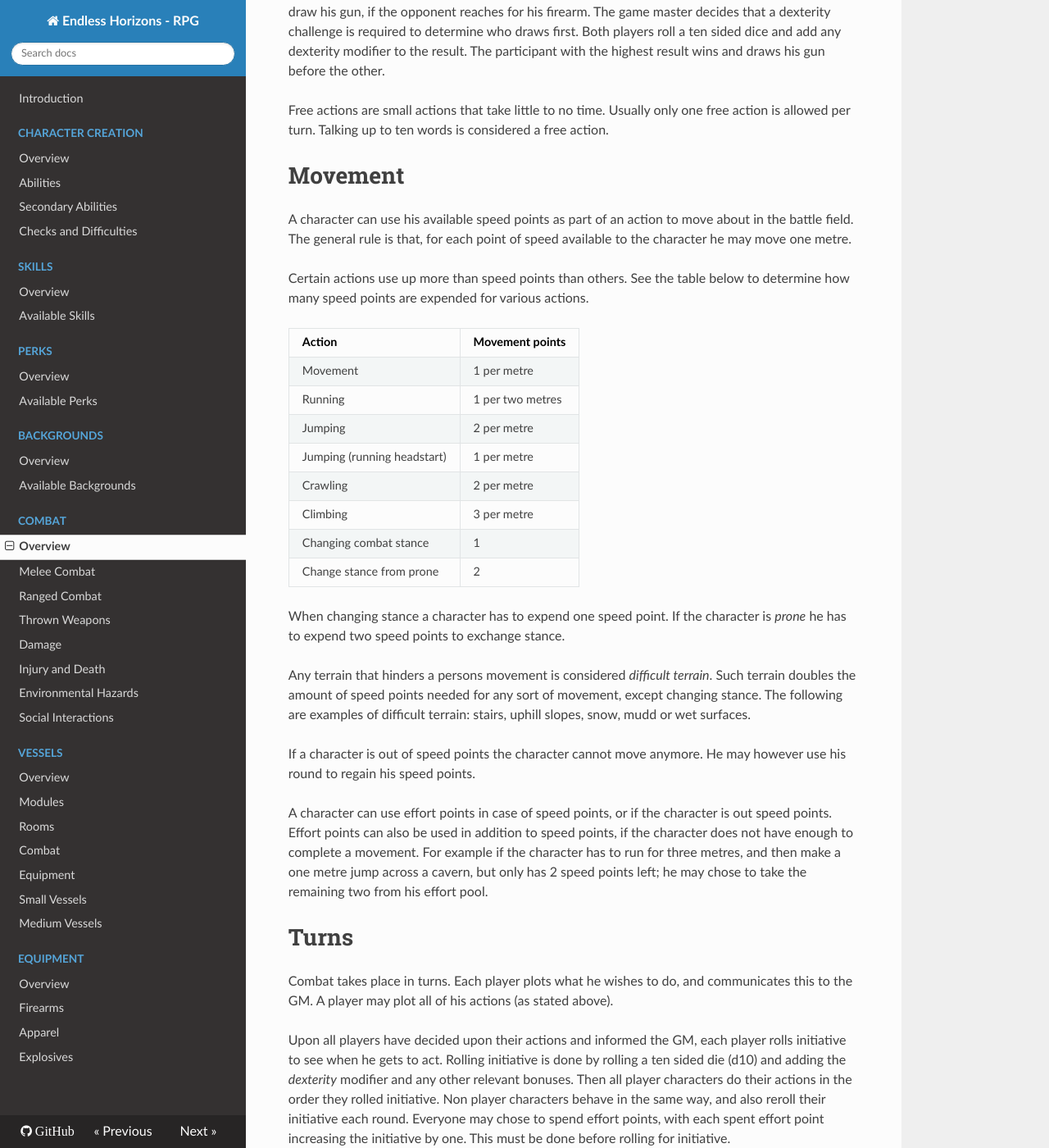
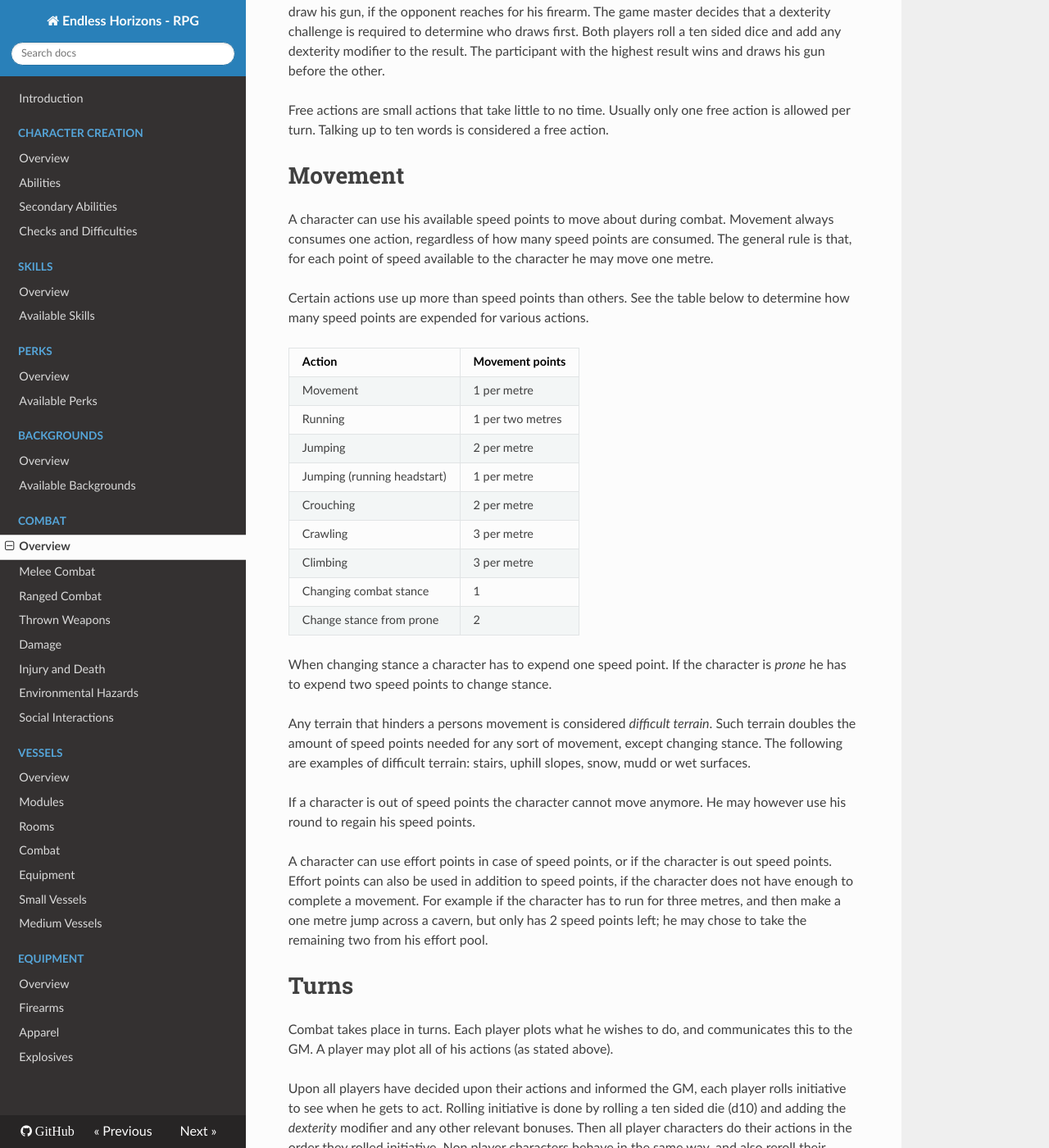
Before and after one commit to ehrpg/rules, an MkDocs documentation site: the page built from docs/combat/overview.md, in a window 1280 px wide and 1400 px high, scrolled down 685 px. Shown: the whole window at 82% size. Built offline with MkDocs 1.6.1, drawn with Linux system fonts in a browser that asks for light colours; nearby versions of some CDN libraries; old or Windows-style settings are respelled for this version of MkDocs.

Commit message:
Clarified movement rule

```diff
--- a/docs/combat/overview.md
+++ b/docs/combat/overview.md
@@ -39,9 +39,10 @@ free action.
 
 # Movement
 
-A character can use his available speed points as part of an action to move
-about in the battle field. The general rule is that, for each point of speed
-available to the character he may move one metre.
+A character can use his available speed points to move about during combat.
+Movement always consumes one action, regardless of how many speed points are
+consumed. The general rule is that, for each point of speed available to the
+character he may move one metre.
 
 Certain actions use up more than speed points than others. See the table below
 to determine how many speed points are expended for various actions.
@@ -52,13 +53,14 @@ to determine how many speed points are expended for various actions.
 | Running    | 1 per two metres
 | Jumping    | 2 per metre
 | Jumping (running headstart) | 1 per metre
-| Crawling   | 2 per metre
+| Crouching  | 2 per metre
+| Crawling   | 3 per metre
 | Climbing   | 3 per metre
 | Changing combat stance | 1
 | Change stance from prone | 2
 
 When changing stance a character has to expend one speed point. If the character
-is _prone_ he has to expend two speed points to exchange stance.
+is _prone_ he has to expend two speed points to change stance.
 
 Any terrain that hinders a persons movement is considered _difficult terrain_.
 Such terrain doubles the amount of speed points needed for any sort of movement,
```
